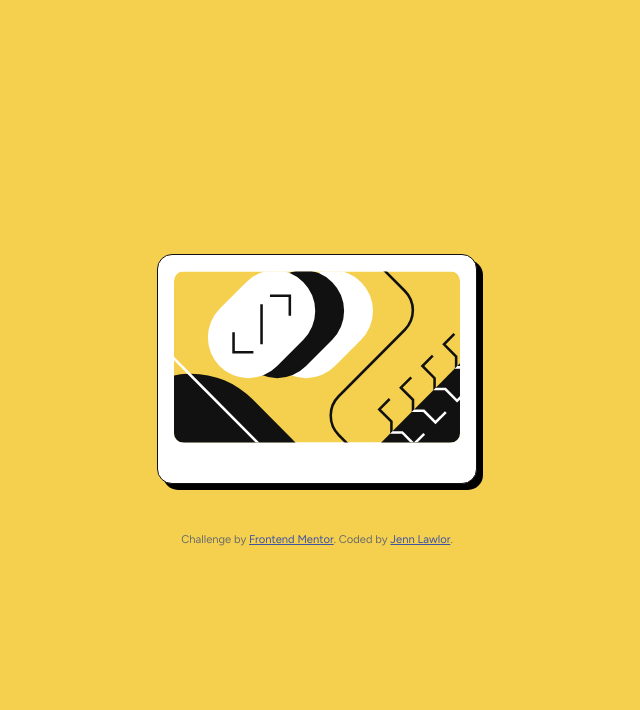
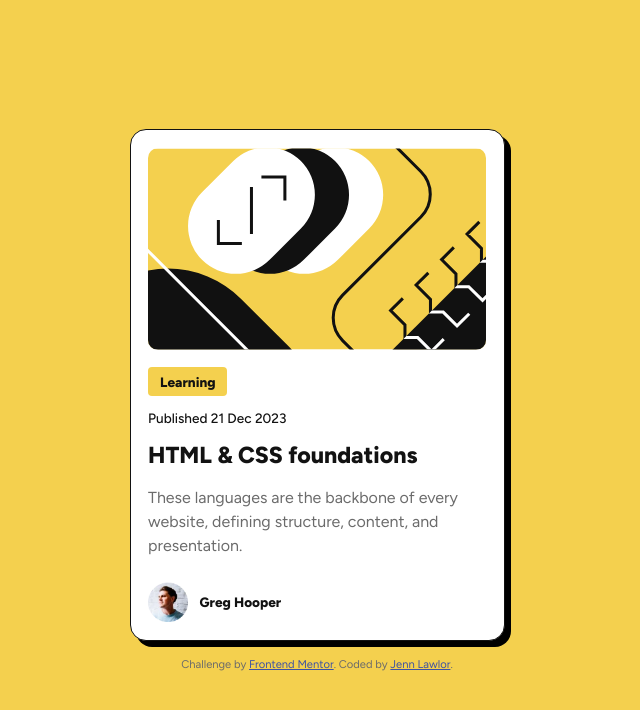
Before and after one commit to jenn-lawlor/blog-preview-card, a plain HTML site: page index.html in a window 1280 px wide. Shown: the whole page, without its empty margins (323-963 px from the left). Drawn offline with Linux system fonts and the light colour scheme.

Commit message:
final edits

```diff
--- a/index.html
+++ b/index.html
@@ -25,16 +25,35 @@
   <body>
     <div class="card">
       <img
+        class="card__img"
         src="./assets/images/illustration-article.svg"
         alt="Blog Preview Card Background Image"
-        class="background-img"
         width="576"
         height="576"
       />
-      <div class="card_body">
-        <!-- the rest of your content -->
+      <div class="card__content">
+        <span class="card__tag">Learning</span>
+        <p class="card__meta">
+          Published <time datetime="2023-12-21">21 Dec 2023</time>
+        </p>
+        <h1 class="card__title">HTML &amp; CSS foundations</h1>
+        <p class="card__excerpt">
+          These languages are the backbone of every website, defining structure,
+          content, and presentation.
+        </p>
+        <footer class="card__footer">
+          <img
+            class="card__avatar"
+            src="assets/images/image-avatar.webp"
+            alt="Greg Hooper"
+          />
+          <span class="card__author-name">Greg Hooper</span>
+        </footer>
+        <!-- End of .card__footer <footer> -->
       </div>
+      <!-- End of .card__content <div> -->
     </div>
+    <!-- End of .card <div> -->
     <div class="attribution">
       Challenge by
       <a href="https://www.frontendmentor.io?ref=challenge" target="_blank"
--- a/styles.css
+++ b/styles.css
@@ -4,7 +4,8 @@
   --gray-500: hsl(0, 0%, 42%);
   --gray-950: hsl(0, 0%, 7%);
   --radius-img: 10px;
-  --radius-card: 15px;
+  --radius-card: 1rem;
+  --radius-tag: .25rem;
 }
 
 * {
@@ -29,22 +30,74 @@ body {
   max-width: 320px;
   width: 100%;
   background-color: var(--white);
-  padding: 16px 16px 40px;
+  padding: 1.1rem;
   border-radius: var(--radius-card);
-  text-align: center;
+  text-align: left;
   box-shadow: 6px 6px 0px 0px rgba(0, 0, 0, 1);
   border: 1px solid var(--gray-950);
-  margin-bottom: 2rem;
 }
-.background-img {
+/* When viewport is wider (desktop) */
+@media (min-width: 768px) {
+  .card {
+    max-width: 375px;
+  }
+}
+.card__content {
+  display: flex;
+  flex-direction: column;  /* stack items vertically */
+  align-items: flex-start; /* align them to the left */
+  margin-top: 1.1rem;
+}
+.card__img {
     display: block;
   width: 100%;
   height: auto;
   border-radius: var(--radius-img);
 }
+.card__tag {
+  background-color: var(--yellow);
+  padding: .4rem .75rem .4rem .75rem;
+  border-radius:var(--radius-tag);
+  color: var(--gray-950);
+  font-weight: 800;
+  font-size: .85rem;
+}
+.card__meta {
+  color: var(--gray-950);
+  font-weight: 500;
+   font-size: .85rem;
+}
+.card__title {
+  color: var(--gray-950);
+  font-weight: 800;
+  font-size: 1.45rem;
+   margin: .1rem 0;
+}
+.card__title:hover {
+  color: var(--yellow);
+  cursor: pointer;
+}
+.card__excerpt{
+  margin-bottom: 1.5rem;
+  line-height: 1.5rem;
+}
+.card__footer {
+  display: flex;
+  align-items: center;
+}
+.card__avatar {
+  width: 25%;
+  margin-right: .75rem;
+}
+.card__author-name {
+  color: var(--gray-950);
+  font-weight: 800;
+  font-size: .85rem;
+}
 .attribution {
     font-size: .7rem;
     text-align: center;
+
 }
 
 .attribution a {
```
Also changed, not shown: assets/images/screenshot.png (added), 2 other files.
